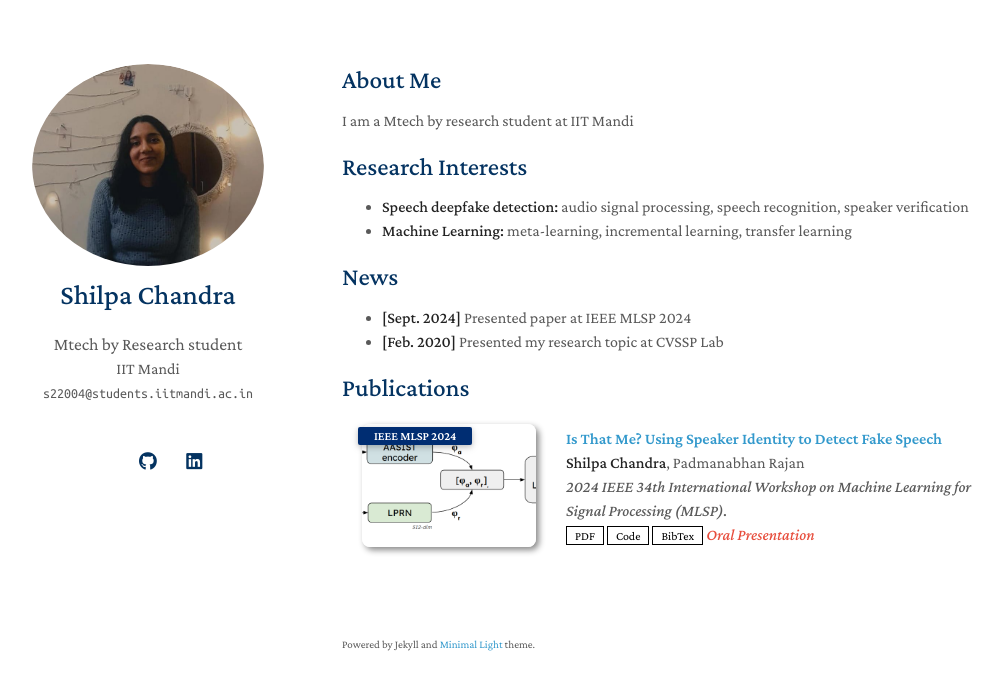
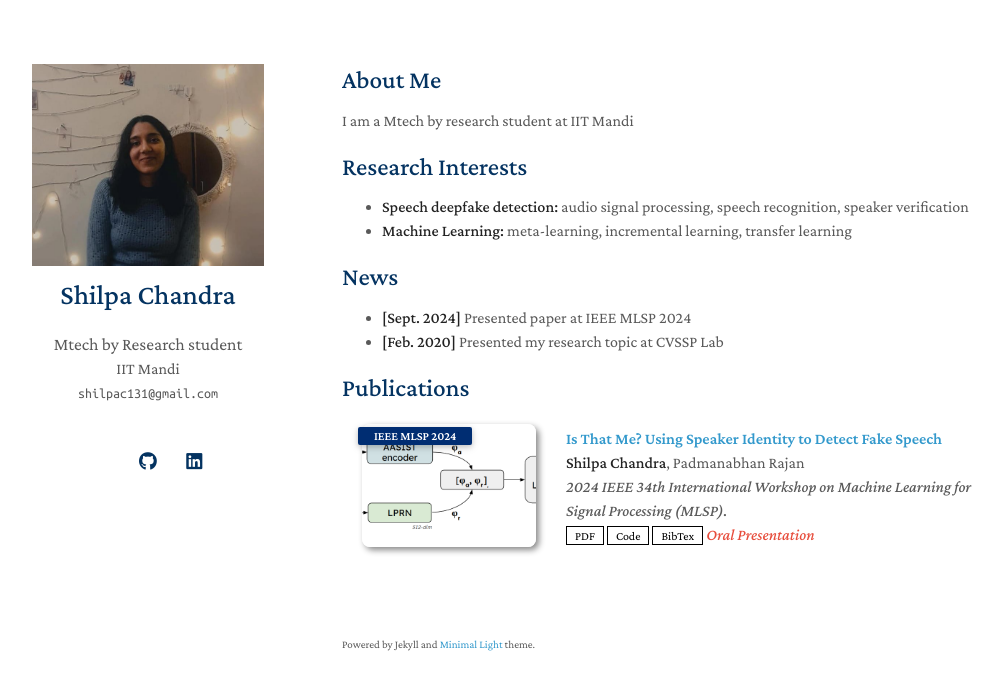
Before and after one commit to shilpac131/shilpac131.github.io, a Jekyll site: the page built from index.md, in a window 1280 px wide. Shown: the top 690 px of the page, without its empty margins (128-1131 px from the left). Built offline with Jekyll 4.4.1, drawn with Linux system fonts in a browser that asks for light colours; a style sheet for code colours, icons or effects is not loaded; our own code applies the rules of GitHub Pages for plain Markdown files.

Commit message:
making changes

```diff
--- a/_config.yml
+++ b/_config.yml
@@ -3,7 +3,6 @@ title: Shilpa Chandra
 position: Mtech by Research student
 affiliation: IIT Mandi
 email: shilpac131@gmail.com
-email: s22004@students.iitmandi.ac.in
 
 # Search Engine Optimization (SEO)
 # The following information is used to improve the website traffic from search engines, e.g., Google.
--- a/_sass/minimal-light.scss
+++ b/_sass/minimal-light.scss
@@ -230,27 +230,31 @@ papertitle {
  // new avatar
 
  .image.avatar {
-  border-radius: 100%; /* Keeps the image circular */
-  overflow: hidden;    /* Ensures the image stays within the circular boundary */
+  /* Remove border-radius to make the image square */
+  border-radius: 0%;   /* Removes the circular effect */
+  overflow: hidden;    /* Keeps the image within the square boundary */
 }
 
 .image.avatar:before {
-  display: none;       /* Hides any content that might be added before the image */
+  display: none;       /* Hides any content added before the image */
 }
 
 .image.avatar img {
-  border-radius: 100%;    /* Ensures the image itself is circular */
-  width: 100%;            /* Make the image fill the container */
-  height: auto;           /* Maintain the aspect ratio of the image */
-  padding: 0;             /* Remove any padding if you want the image to fill the circle fully */
-  object-fit: cover;      /* Ensures the image covers the container without stretching */
+  /* Remove border-radius to make the image square */
+  border-radius: 0%;    /* Ensure no round corners */
+  width: 100%;           /* Make the image fill the container */
+  height: 100%;          /* Make the image fill the container vertically */
+  padding: 0;            /* Remove padding to make the image fully fill the container */
+  object-fit: cover;     /* Ensures the image covers the square container without stretching */
 }
 
 #header .image.avatar {
-  margin: 0 0 1em 0;       /* Adds space below the avatar */
-  width: 8.00em;          /* Increased size - change this to make the avatar larger */
-  height: 10.00em;         /* Set height to match the increased width, keeping it circular */
+  margin: 0 0 1em 0;      /* Adds space below the avatar */
+  width: 9.00em;          /* Set the width to your desired size */
+  height: 9.00em;         /* Set the height equal to the width to keep it square */
 }
+
+
 h3, h4, h5, h6 {
   font-weight: 600;
   color:#043361;
```
